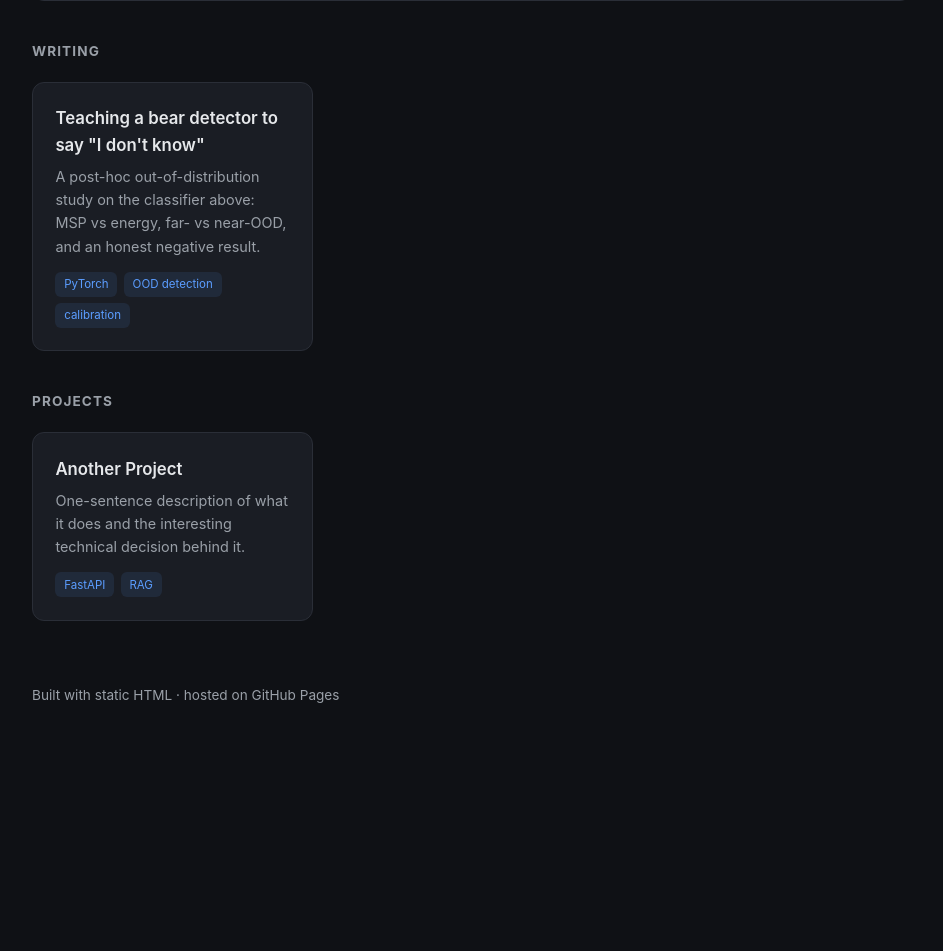
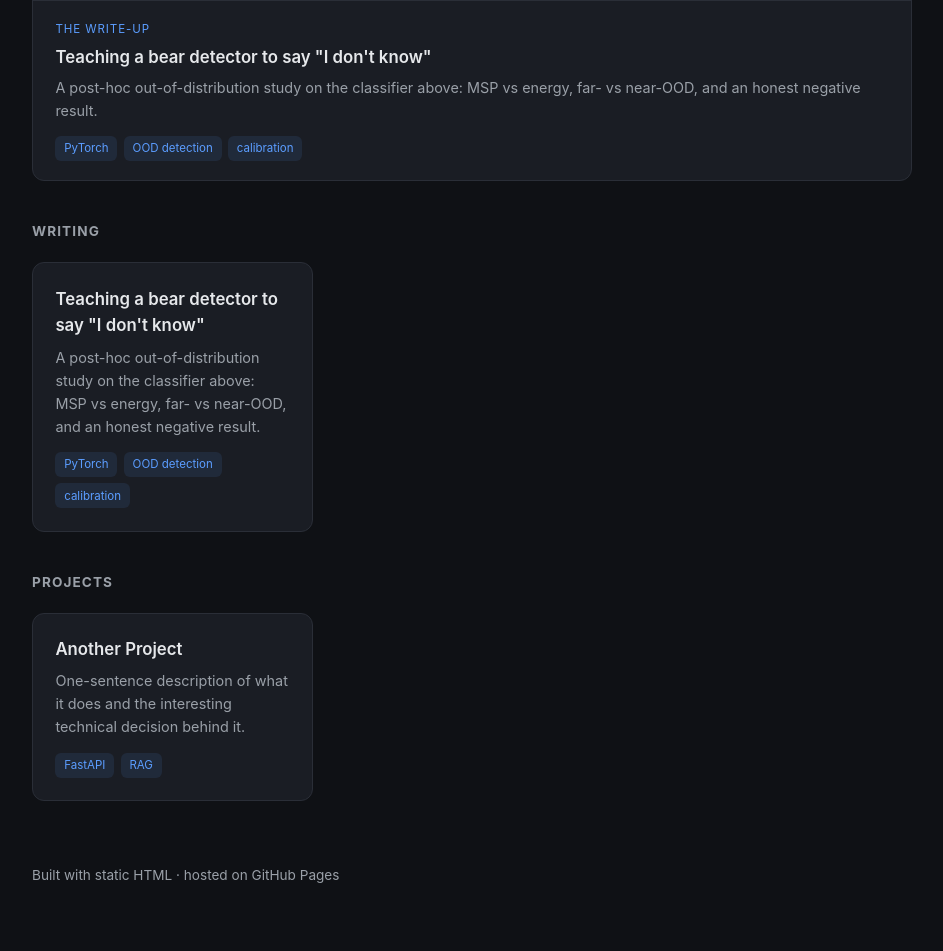
Before and after one commit to rp-playground/rp-playground.github.io, a Jekyll site: the page index.html, which Jekyll copies as it is, in a window 1280 px wide. Shown: the part 938-1889 px from the top of the page, without its empty margins (168-1111 px from the left). Built offline with Jekyll 4.4.1, drawn with Linux system fonts in a browser that asks for light colours; before the commit the page ends 1708 px from its top, so only the background shows below that.

Commit message:
site: pair Bear Classifier embed with its OOD write-up
Couple the live demo and the companion article into one bordered unit
on the landing page, while keeping the article in the Writing index so
that list scales independently as more posts are added.

Co-Authored-By: Claude Opus 4.8 (1M context) <noreply@anthropic.com>

```diff
--- a/index.html
+++ b/index.html
@@ -60,6 +60,22 @@
     }
     .embed-wrap iframe { width: 100%; height: 640px; border: none; display: block; }
 
+    /* Featured: demo + its companion write-up as one coupled unit */
+    .companion {
+      display: block; text-decoration: none; color: inherit;
+      border-top: 1px solid var(--border);
+      padding: 1.2rem 1.4rem;
+      transition: background 0.15s;
+    }
+    .companion:hover { background: rgba(91,157,255,0.06); }
+    .companion .eyebrow {
+      font-size: 0.72rem; text-transform: uppercase; letter-spacing: 0.08em;
+      color: var(--accent); margin-bottom: 0.35rem;
+    }
+    .companion h3 { font-size: 1.05rem; font-weight: 600; margin-bottom: 0.3rem; }
+    .companion p { color: var(--muted); font-size: 0.9rem; }
+    .companion .tags { margin-top: 0.9rem; display: flex; flex-wrap: wrap; gap: 0.4rem; }
+
     footer { margin-top: 4rem; color: var(--muted); font-size: 0.85rem; }
   </style>
 </head>
@@ -75,7 +91,7 @@
       </div>
     </header>
 
-    <!-- FLAGSHIP: embedded -->
+    <!-- FLAGSHIP: live demo + its companion write-up, as one unit -->
     <section>
       <h2>Featured — Bear Classifier</h2>
       <div class="embed-wrap">
@@ -84,6 +100,16 @@
           loading="lazy"
           title="Bear Classifier — fastai/Gradio image classifier"
           allow="camera"></iframe>
+        <a class="companion" href="/writing/ood-detection/">
+          <div class="eyebrow">The write-up</div>
+          <h3>Teaching a bear detector to say "I don't know"</h3>
+          <p>A post-hoc out-of-distribution study on the classifier above: MSP vs energy, far- vs near-OOD, and an honest negative result.</p>
+          <div class="tags">
+            <span class="tag">PyTorch</span>
+            <span class="tag">OOD detection</span>
+            <span class="tag">calibration</span>
+          </div>
+        </a>
       </div>
     </section>
 
```
